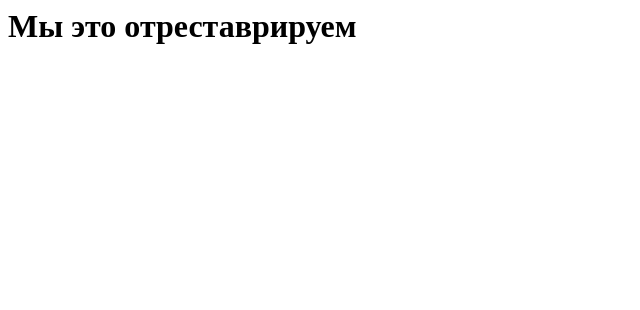
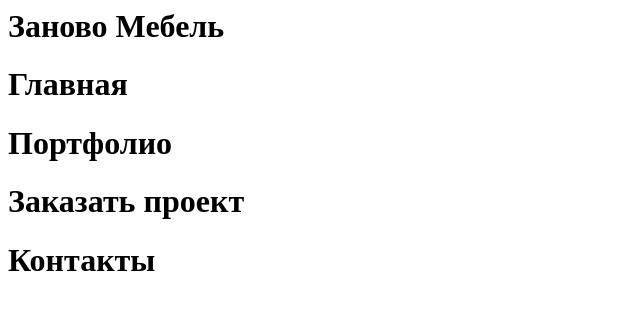
Before and after one commit to WapBly/Landos, a plain HTML site: page index.html in a window 1280 px wide. Shown: the whole page, without its empty margins (0-640 px from the left). Drawn offline with Linux system fonts and the light colour scheme.

Commit message:
add html header

```diff
--- a/index.html
+++ b/index.html
@@ -1,12 +1,25 @@
 <html>
   <head>
+    <meta charset="UTF-8">
     <title>
       Реставрация мебели
     </title>
   </head>
   <body>
     <h1>
-      Мы это отреставрируем
+      Заново Мебель
+    </h1>
+    <h1>
+      Главная
+    </h1>
+    <h1>
+      Портфолио
+    </h1>
+    <h1>
+      Заказать проект
+    </h1>
+    <h1>
+      Контакты
     </h1>
   </body>
 </html>
```
